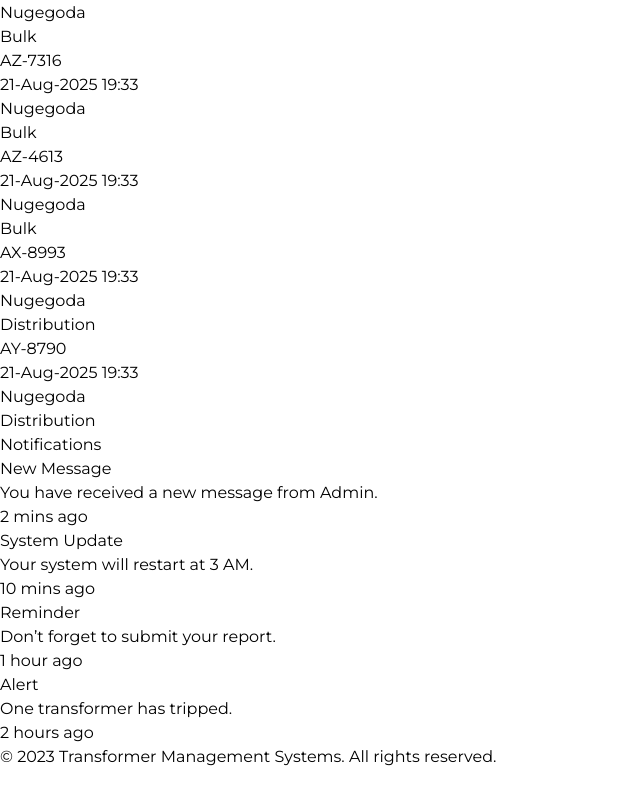
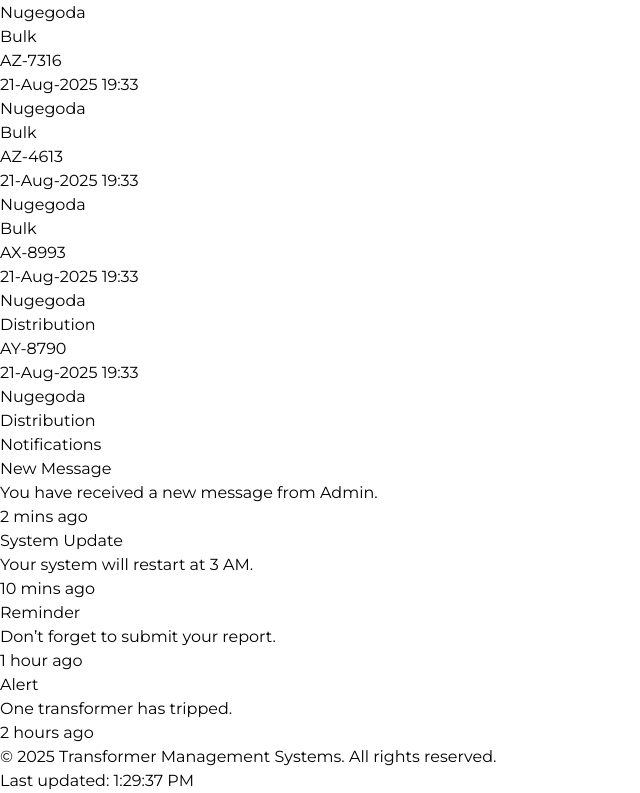
Before and after one commit to AnushkaSamaranayake/VAULt_Power_plant_management_software, a React (Vite) app in the folder frontend/: page / in a window 1280 px wide. Shown: the part 671-1464 px from the top of the page, without its empty margins (0-640 px from the left). Before the commit the page ends 1440 px from the top, so only its background shows below. Built offline with nearby package versions, Linux system fonts and the light colour scheme.

Commit message:
change footer elements

```diff
--- a/frontend/src/components/Footer.jsx
+++ b/frontend/src/components/Footer.jsx
@@ -1,13 +1,26 @@
 import React from 'react'
+import { useState, useEffect } from 'react';
 
 const Footer = () => {
-  return (
-    <footer className='bottom-0 left-0 right-0 w-full bg-gray-800 text-white py-4'>
-      <div className='container mx-auto text-center'>
-        <p>&copy; 2023 Transformer Management Systems. All rights reserved.</p>
-      </div>
-    </footer>
-  )
+
+    const [time, setTime] = useState(new Date());
+
+        useEffect(() => {
+            const interval = setInterval(() => {
+                setTime(new Date());
+            }, 60000);
+
+            return () => clearInterval(interval);
+            }, []);
+
+    return (
+        <footer className='bottom-0 left-0 right-0 w-full bg-gray-800 text-white py-4'>
+        <div className=' flex flex-col container mx-auto text-center'>
+            <p className='text-md mb-4'>&copy; 2025 Transformer Management Systems. All rights reserved.</p>
+            <p className='text-xs'>Last updated: {time.toLocaleTimeString()}</p>
+        </div>
+        </footer>
+    )
 }
 
 export default Footer;
```
